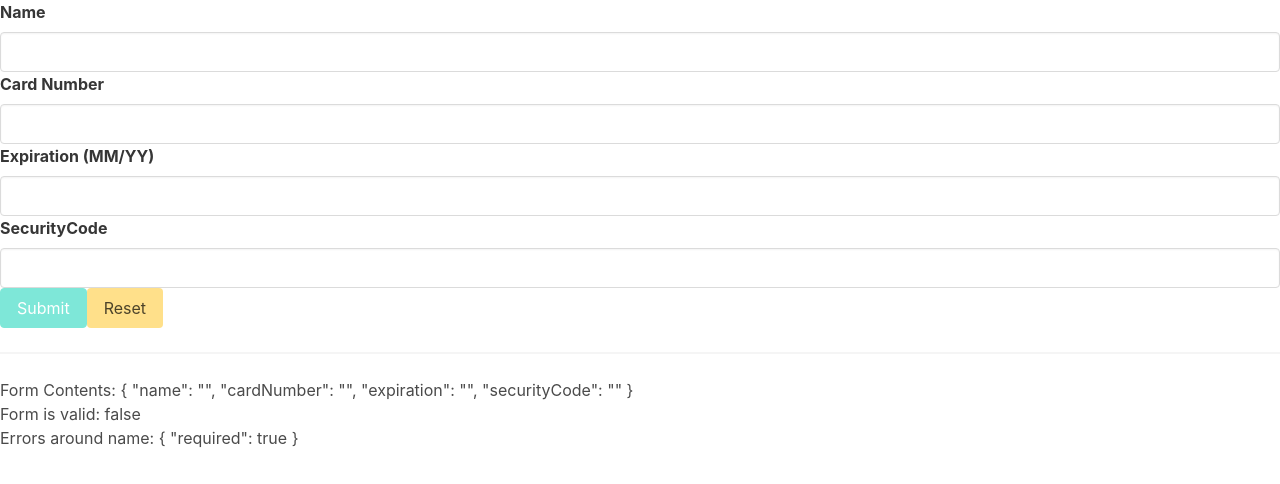
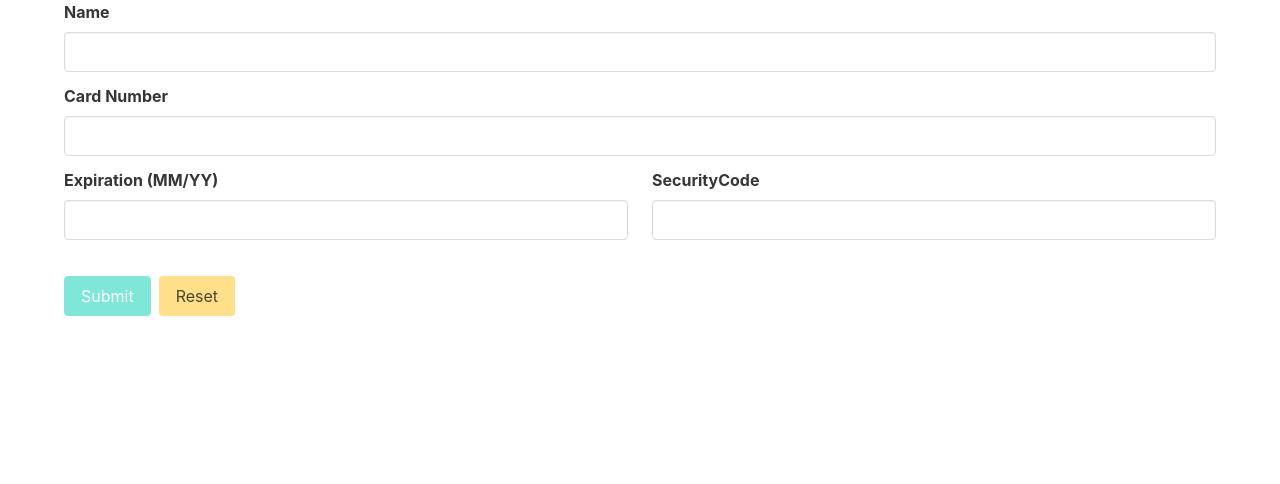
Before and after one commit to andres-cruz/creditcard-form, an Angular app: page / in a window 1280 px wide. Shown: the top 484 px of the page. Built offline with nearby package versions, Linux system fonts and the light colour scheme.

Commit message:
A touch of styling

```diff
--- a/src/app/app.component.html
+++ b/src/app/app.component.html
@@ -1 +1,3 @@
-<app-cardform></app-cardform>
+<div class="container">
+  <app-cardform></app-cardform>
+</div>
--- a/src/app/cardform/cardform.component.html
+++ b/src/app/cardform/cardform.component.html
@@ -4,20 +4,30 @@
     label="Card Number"
     [control]="cardForm.get('cardNumber')"
   ></app-input>
+  <div class="columns">
+    <div class="column">
       <app-input
         label="Expiration (MM/YY)"
         [control]="cardForm.get('expiration')"
       ></app-input>
+    </div>
+    <div class="column">
       <app-input
         label="SecurityCode"
         [control]="cardForm.get('securityCode')"
       ></app-input>
-  <button class="button is-primary" type="submit" [disabled]="cardForm.invalid">
+    </div>
+  </div>
+  <div class="buttons">
+    <button
+      class="button is-primary"
+      type="submit"
+      [disabled]="cardForm.invalid"
+    >
       Submit
     </button>
-  <button class="button is-warning" type="button" (click)="onResetClick()">Reset</button>
+    <button class="button is-warning" type="button" (click)="onResetClick()">
+      Reset
+    </button>
+  </div>
 </form>
-<hr />
-<div>Form Contents: {{ cardForm.value | json }}</div>
-<div>Form is valid: {{ cardForm.valid }}</div>
-<div>Errors around name: {{ cardForm.controls.name.errors | json }}</div>
--- a/src/app/input/input.component.css
+++ b/src/app/input/input.component.css
@@ -0,0 +1,3 @@
+.field {
+  margin-bottom: 0.75rem;
+}
```
Lines whose indentation alone changed are shown as unchanged.
